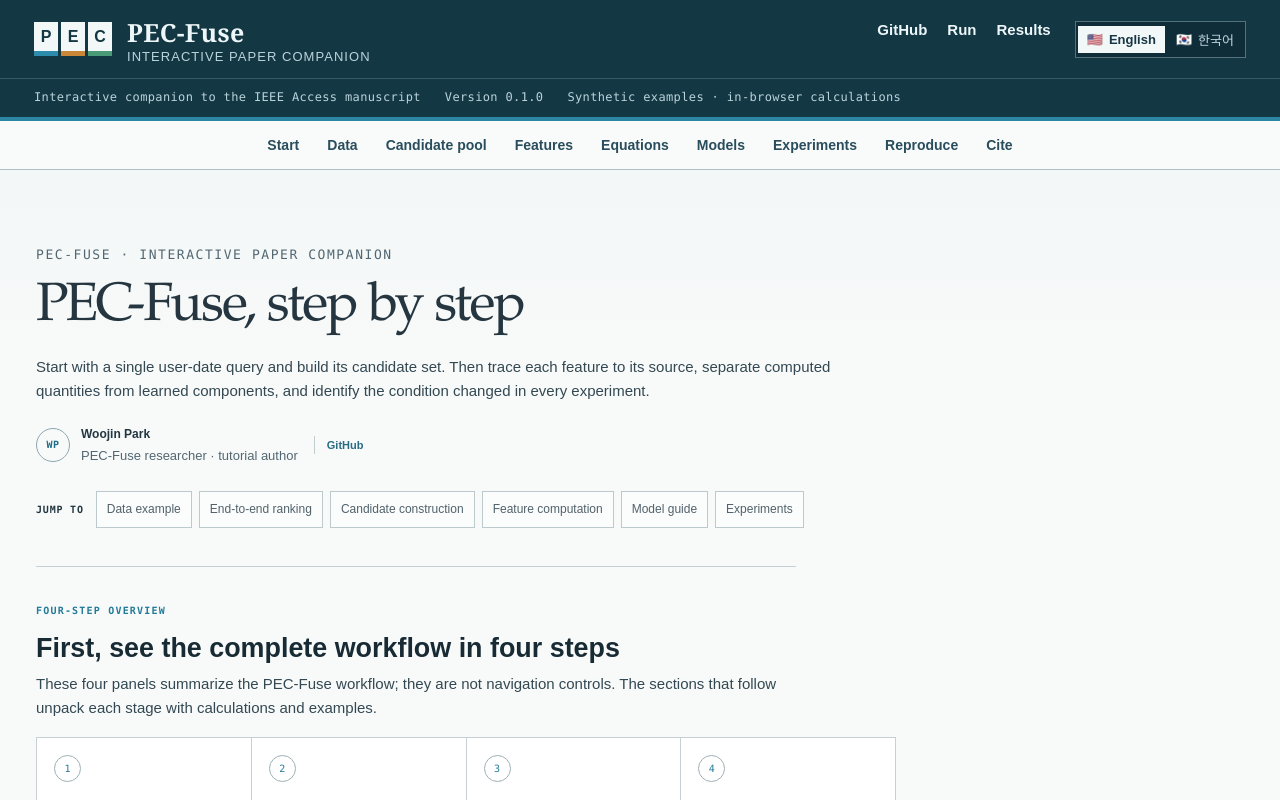
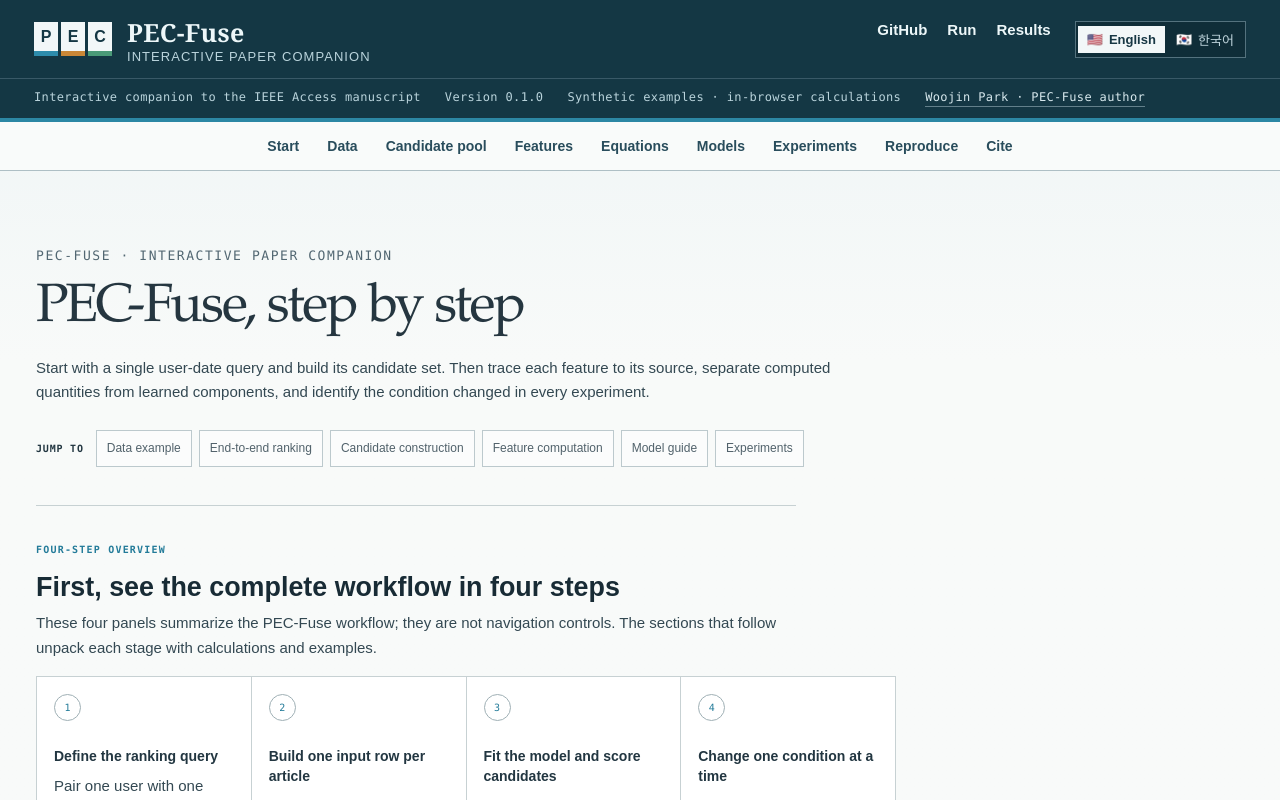
Before and after one commit to WoojinPark-Jay/pec-fuse-ranking, a React (Vite) app in the folder tutorial/: page / in a window 1280 px wide. Shown: the top 800 px of the page. Built offline with nearby package versions, Linux system fonts and the light colour scheme.

Commit message:
Move tutorial author credit to masthead

```diff
--- a/tutorial/src/components/comparison-atlas.tsx
+++ b/tutorial/src/components/comparison-atlas.tsx
@@ -163,7 +163,6 @@ export function ComparisonAtlas({ lang }: { lang: Lang }) {
         <p className="ca-kicker">PEC-FUSE · INTERACTIVE PAPER COMPANION</p>
         <h1 className={isKo ? "is-ko" : "is-en"}>{isKo ? "PEC-Fuse, 단계별로 살펴보기" : "PEC-Fuse, step by step"}</h1>
         <p className="ca-deck">{isKo ? "한 사용자와 날짜를 하나의 질의로 정의하고, 기사 후보를 구성하는 단계부터 시작합니다. 이후 각 특성의 출처와 계산 과정, 학습되는 요소, 실험에서 달라지는 조건을 차례로 확인합니다." : "Start with a single user-date query and build its candidate set. Then trace each feature to its source, separate computed quantities from learned components, and identify the condition changed in every experiment."}</p>
-        <div className="ca-byline"><span aria-hidden="true">WP</span><div><b>Woojin Park</b><small>{isKo ? "PEC-Fuse 연구자 · 튜토리얼 저자" : "PEC-Fuse researcher · tutorial author"}</small></div><a href="https://github.com/WoojinPark-Jay">GitHub</a></div>
         <nav className="ca-route" aria-label={isKo ? "주요 섹션 바로가기" : "Jump to a section"}><b>{isKo ? "빠른 이동" : "Jump to"}</b><a href="#microscope">{isKo ? "데이터 사례" : "Data example"}</a><a href="#final-demo">{isKo ? "전체 순위 과정" : "End-to-end ranking"}</a><a href="#row">{isKo ? "후보 구성" : "Candidate construction"}</a><a href="#record">{isKo ? "특성 계산" : "Feature computation"}</a><a href="#learn">{isKo ? "모델 이해" : "Model guide"}</a><a href="#atlas">{isKo ? "실험 비교" : "Experiments"}</a></nav>
         <div className="ca-overview-head"><span>FOUR-STEP OVERVIEW</span><h2>{isKo ? "먼저, 전체 분석 절차를 네 단계로 봅니다" : "First, see the complete workflow in four steps"}</h2><p>{isKo ? "아래 네 칸은 메뉴가 아니라 PEC-Fuse의 전체 절차를 요약한 것입니다. 각 단계의 계산과 예시는 다음 섹션부터 같은 순서로 자세히 설명합니다." : "These four panels summarize the PEC-Fuse workflow; they are not navigation controls. The sections that follow unpack each stage with calculations and examples."}</p></div>
         <div className="ca-first-read">
--- a/tutorial/src/public-tutorial.tsx
+++ b/tutorial/src/public-tutorial.tsx
@@ -29,6 +29,7 @@ export function PublicTutorial({ lang }: { lang: Lang }) {
         <span>{t("IEEE Access 투고 논문을 위한 대화형 해설", "Interactive companion to the IEEE Access manuscript")}</span>
         <span>Version 0.1.0</span>
         <span>{t("합성 예시 · 브라우저 내 계산", "Synthetic examples · in-browser calculations")}</span>
+        <a href="https://github.com/WoojinPark-Jay">Woojin Park · PEC-Fuse author</a>
       </div>
     </header>
 
--- a/tutorial/src/public.css
+++ b/tutorial/src/public.css
@@ -21,6 +21,7 @@ a { color:inherit; }
 .public-language a[aria-current="page"] { color:#173744; background:#f2f7f8; }
 .public-language a:hover,.public-language a:focus-visible { color:#173744; background:#dcecf1; }
 .public-paper-meta { max-width:1500px; margin:auto; padding:9px 34px 11px; border-top:1px solid #395967; display:flex; flex-wrap:wrap; gap:9px 24px; color:#bad4dc; font:12px/1.5 "SFMono-Regular",Consolas,monospace; letter-spacing:.03em; }
+.public-paper-meta a { color:#d7e8ed; text-decoration:none; border-bottom:1px solid #63808b; }.public-paper-meta a:hover,.public-paper-meta a:focus-visible { color:#fff; border-color:#9fd4e2; }
 .public-toc { position:sticky; top:0; z-index:30; display:flex; justify-content:center; gap:2px; overflow-x:auto; padding:8px 16px; background:rgba(249,251,250,.96); border-bottom:1px solid #aebfc5; backdrop-filter:blur(10px); }
 .public-toc a { flex:none; padding:8px 13px; text-decoration:none; color:#294d5c; font-size:14px; font-weight:700; }.public-toc a:hover,.public-toc a:focus-visible { background:#e1eff3; }
 #tutorial .ca-topbar { display:none; }
```
